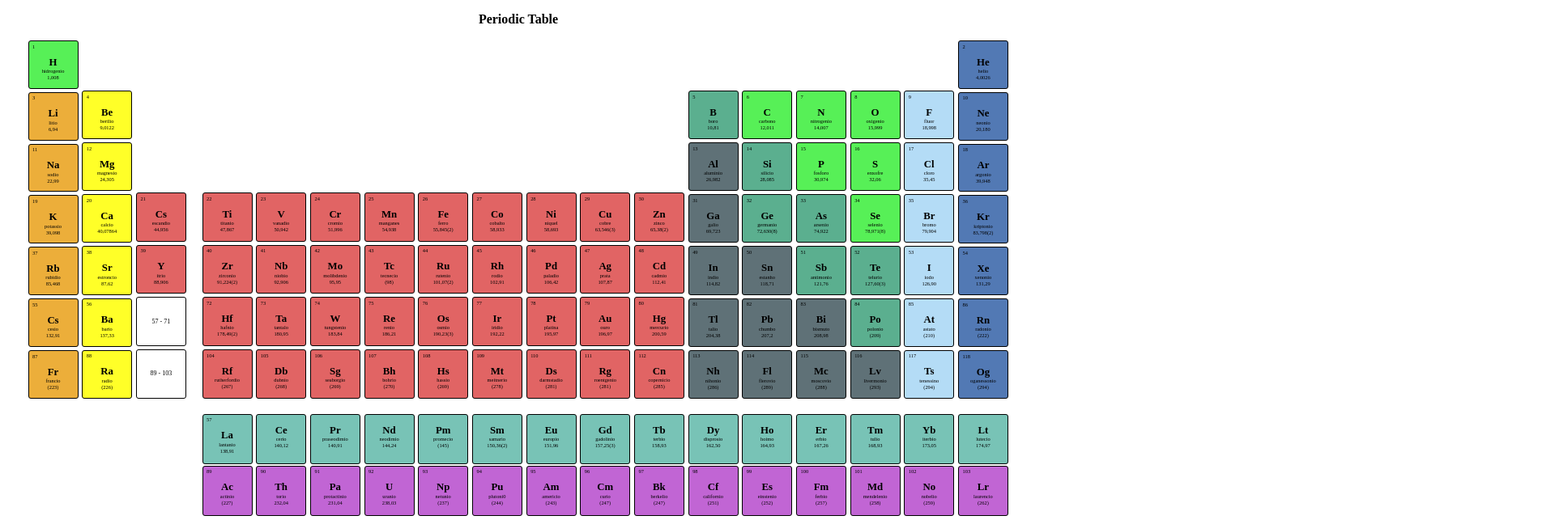
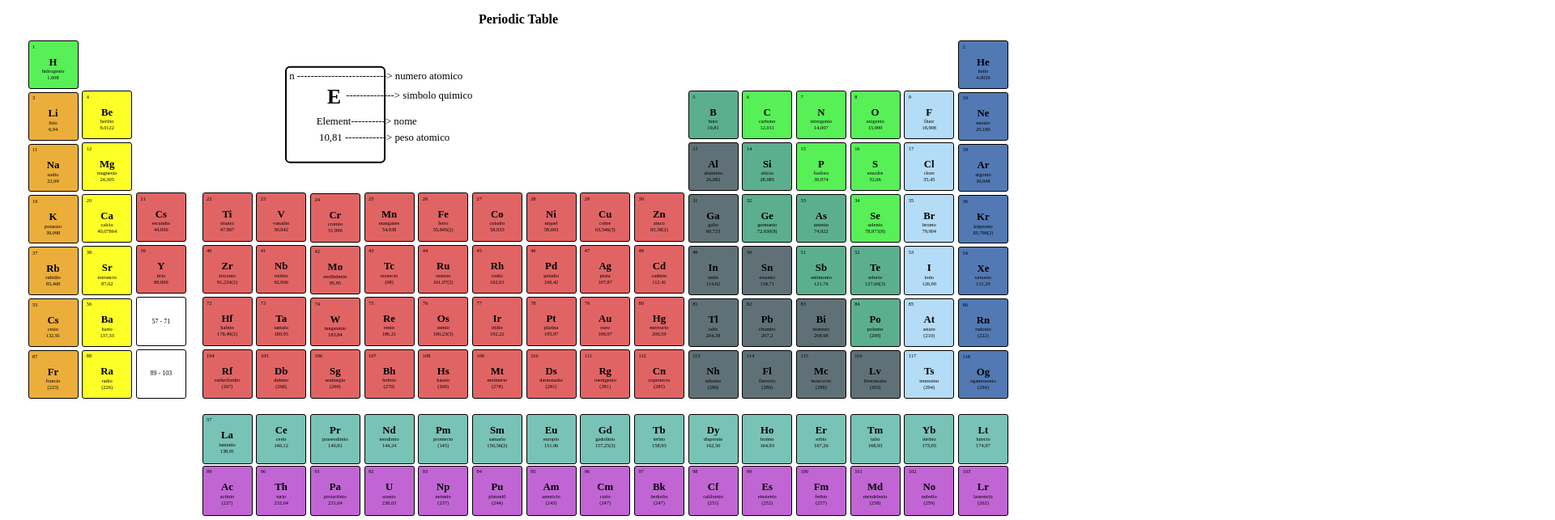
Before and after one commit to Luizcontes/atos-front_end-tabela_periodica, a plain HTML site: page index.html in a window 1280 px wide. Shown: the top 643 px of the page at 81% size, 1920 px wide, since content can reach past the window. Drawn offline with Linux system fonts and the light colour scheme.

Commit message:
feat: added element notation description

```diff
--- a/index.css
+++ b/index.css
@@ -265,3 +265,38 @@ body {
 .information p {
     padding: .2rem;
 }
+
+.transform {
+    /* float: initial; */
+    transform: scale(2);
+}
+
+.example {
+    position: relative;
+    display: inline-block;
+}
+
+.example p {
+    position: absolute;
+    display: inline-block;
+    width: 70vw;
+}
+
+.element .example p {
+    left: -5px;
+}
+
+.div__name .example p {
+    margin-top: .4rem;
+    left: -10px;
+}
+
+.div__weight .example p {
+    margin-top: -.1rem;
+    left: -10px;
+}
+
+.example .index {
+    margin-left: 10px;
+    font-weight: initial;
+}
--- a/index.html
+++ b/index.html
@@ -296,7 +296,18 @@
                 </div>
                 <div class="column">
                     <div class="cell no_border"></div>
-                    <div class="cell no_border"></div>
+                    <div class="cell transform">
+                        <div class="index example"><p>n --------------------------> numero atomico</p></div>
+                        <div class="element">
+                            <div class="letter example"><p> E <p class="index">  --------------> simbolo quimico</p></p></div>
+                        </div>
+                        <div class="div__name">
+                            <div class="name example"><p>Element----------> nome</p></div>
+                        </div>
+                        <div class="div__weight">
+                            <div class="weight example"><p>10,81 ------------> peso atomico</p></div>
+                        </div>
+                    </div>
                     <div class="cell no_border"></div>
                     <div class="cell vermelho">
                         <a href="#Cr" title="Access element details">
```
